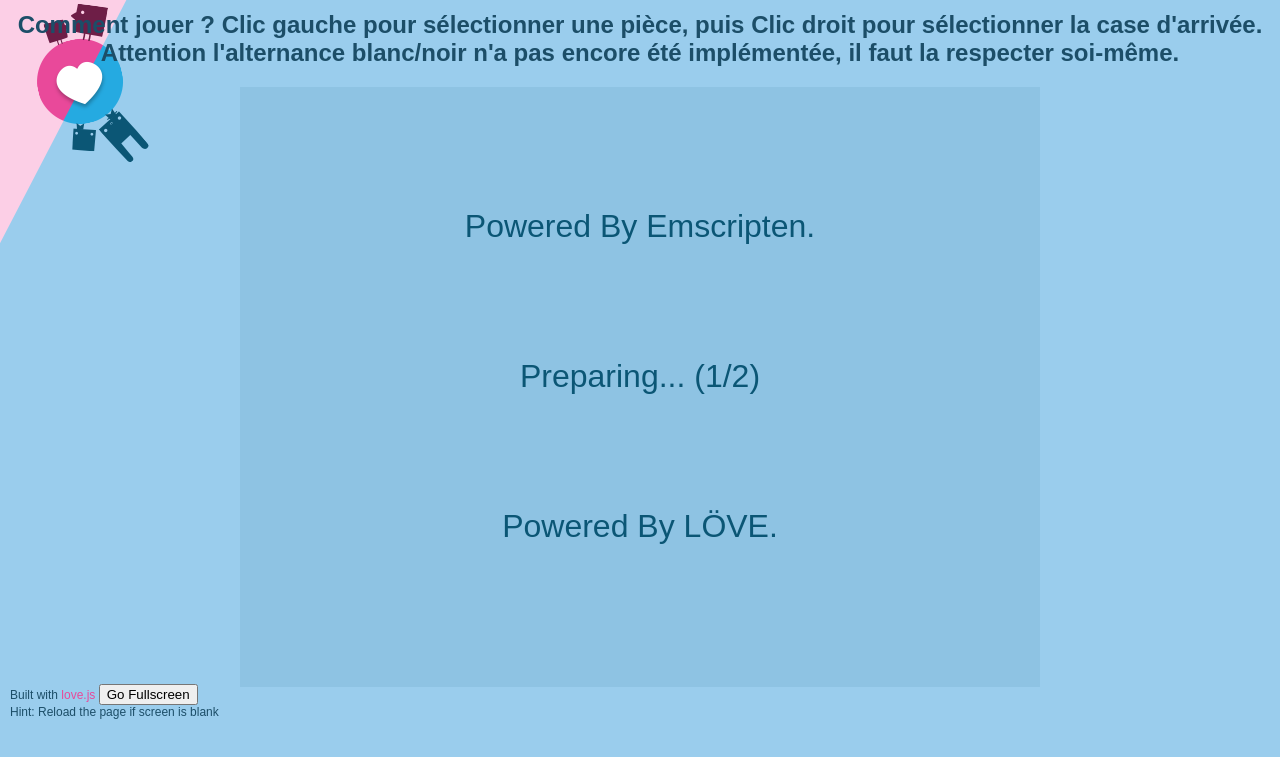
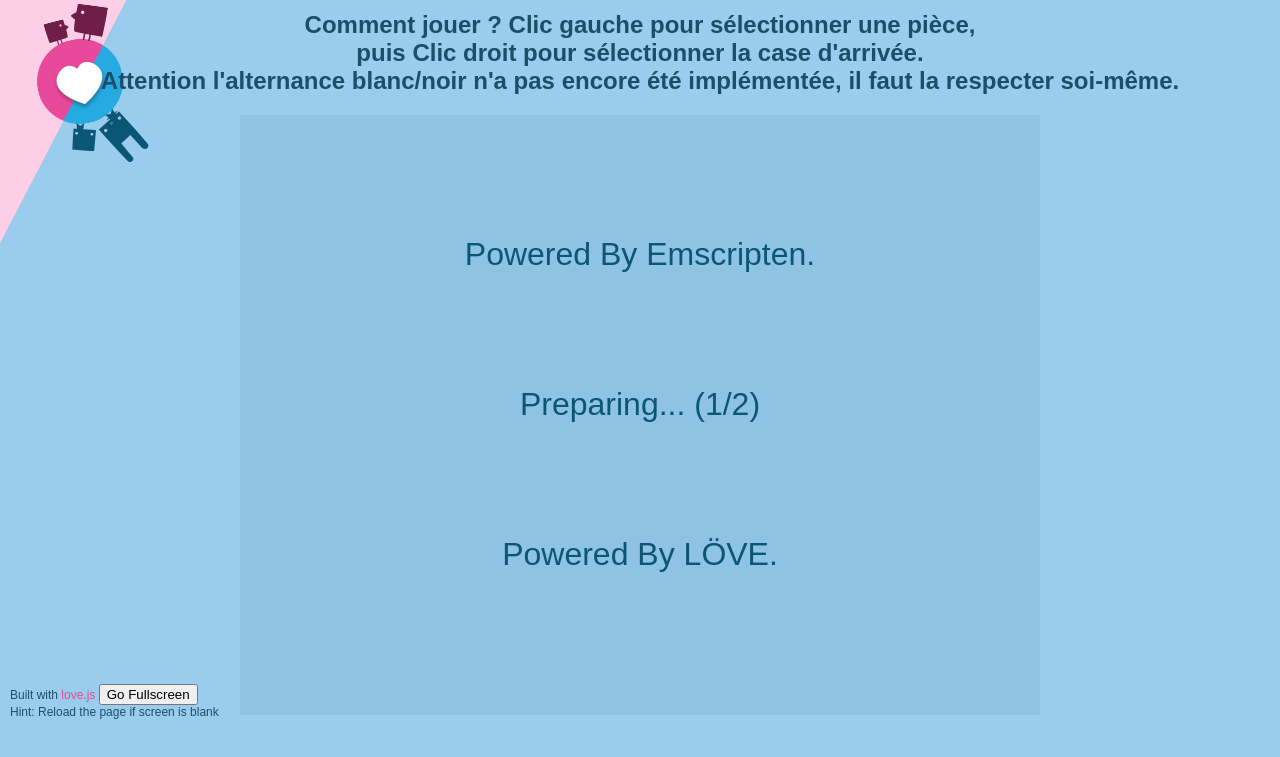
Before and after one commit to Naereen/Love-2D-tiny-Chess-game, a plain HTML site: page www/index.html in a window 1280 px wide. Shown: the part 69-826 px from the top of the page. Drawn offline with Linux system fonts and the light colour scheme; no server answers.

```diff
--- a/www/game.js
+++ b/www/game.js
@@ -284,6 +284,6 @@
     }
 
   }
-  loadPackage({"package_uuid":"95a5d40f-8ceb-477e-8398-3f358becbd49","remote_package_size":1075469,"files":[{"filename":"/game.love","crunched":0,"start":0,"end":1075469,"audio":false}]});
+  loadPackage({"package_uuid":"e07ff8d5-2425-478c-9f2f-21ede8b7268d","remote_package_size":1075438,"files":[{"filename":"/game.love","crunched":0,"start":0,"end":1075438,"audio":false}]});
 
 })();
--- a/www/index.html
+++ b/www/index.html
@@ -14,9 +14,9 @@
       <div>
         <h1>Love2D chess by Lilian Besson</h1>
         <h2>Comment jouer ?
-            <b>Clic gauche</b> pour sélectionner une pièce,
-            puis <b>Clic droit</b> pour sélectionner la case d'arrivée.
-            Attention l'alternance blanc/noir n'a pas encore été implémentée, il faut la respecter soi-même.
+          <b>Clic gauche</b> pour sélectionner une pièce,<br>
+          puis <b>Clic droit</b> pour sélectionner la case d'arrivée.<br>
+          Attention l'alternance blanc/noir n'a pas encore été implémentée, il faut la respecter soi-même.<br>
         </h2>
         <canvas id="loadingCanvas" oncontextmenu="event.preventDefault()" width="800" height="600"></canvas>
         <canvas id="canvas" oncontextmenu="event.preventDefault()"></canvas>
```
Also changed, not shown: 2 other files.
